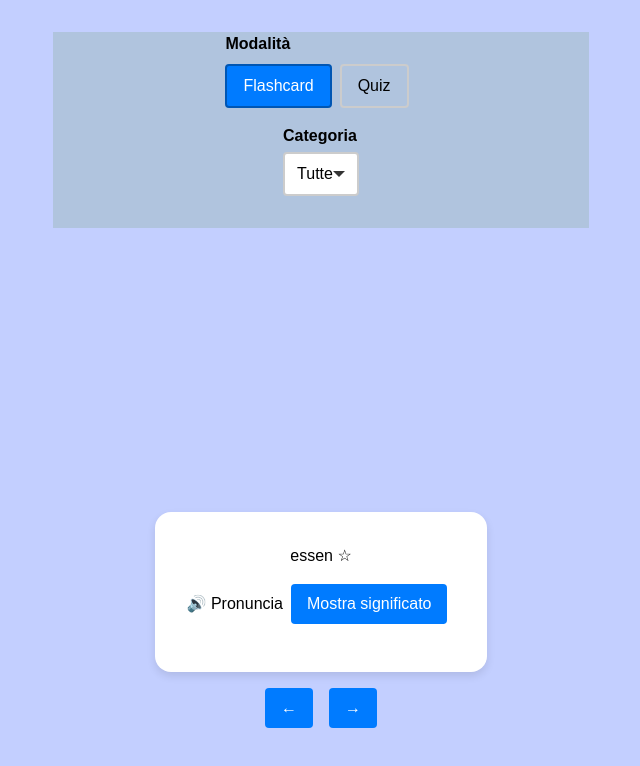
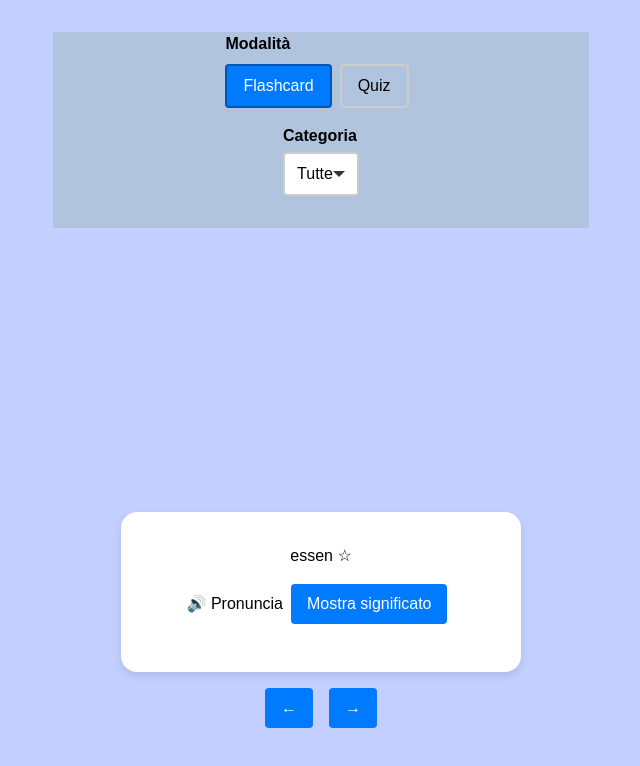
Before and after one commit to JackGarrus/flashy, a React (Create React App) app: page / in a window 1280 px wide. Shown: the top 766 px of the page, without its empty margins (319-959 px from the left). Built offline with nearby package versions, Linux system fonts and the light colour scheme.

Commit message:
create and replace where needed Card component

```diff
--- a/src/components/Flashcard.tsx
+++ b/src/components/Flashcard.tsx
@@ -1,4 +1,5 @@
 import React from "react";
+import Card from "../reusableComponents/Card";
 
 interface Props {
   verb: string;
@@ -26,7 +27,7 @@ const Flashcard: React.FC<Props> = ({
   onToggleFavorite,
 }) => {
   return (
-    <div className="card">
+    <Card>
       <h2>
         {verb}{" "}
         <button onClick={onToggleFavorite}>{isFavorite ? "⭐" : "☆"}</button>
@@ -44,7 +45,7 @@ const Flashcard: React.FC<Props> = ({
           </p>
         </div>
       )}
-    </div>
+    </Card>
   );
 };
 
--- a/src/components/Quiz.tsx
+++ b/src/components/Quiz.tsx
@@ -1,10 +1,14 @@
-import React, { useState } from "react";
+import { useState } from "react";
 import { QuizProps } from "../types";
 import QuestionForm from "./QuestionForm";
 import MistakeList from "./MistakeList";
 import QuizModeSelector from "./QuizModeSelector";
 import { useQuizState } from "../hooks/useQuizState";
 import "./Quiz.css";
+import Card from "../reusableComponents/Card";
+import ProgressBar from "../reusableComponents/ProgressBar";
+import { getPrompt, getQuizDirection } from "../utils/quizMode";
+import { useQuizMode } from "../hooks/useQuizMode";
 
 /**
  * Quiz component that renders a verb translation quiz based on the selected filters.
@@ -43,30 +47,20 @@ const Quiz: React.FC<QuizProps> = ({
   );
 
   const [feedback, setFeedback] = useState<string | null>(null);
-  const [mode, setMode] = useState<"it-to-de" | "de-to-it" | "mixed">(
-    "it-to-de"
-  );
+  const { mode, setMode } = useQuizMode();
 
-  const isReverse = mode === "de-to-it";
-  const isMixed = mode === "mixed";
-  const mixedReverse = isMixed ? index % 2 === 1 : isReverse;
+  if (cards.length === 0 || !currentCard)
+    return <p>Nessuna domanda disponibile.</p>;
+
+  const { mixedReverse } = getQuizDirection(mode, index);
+  const prompt = getPrompt(mode, index, currentCard);
 
   const onSubmit = (e: React.FormEvent) => {
     handleSubmit(e, input, setFeedback, setInput, mixedReverse);
   };
 
-  const percentage =
-    cards.length > 0 ? Math.round((score / cards.length) * 100) : 0;
-
-  if (cards.length === 0 || !currentCard)
-    return <p>Nessuna domanda disponibile.</p>;
-
-  const prompt = mixedReverse
-    ? `Cosa significa "${currentCard.verb}" in italiano?`
-    : `Come si dice "${currentCard.translation}" in tedesco?`;
-
   return (
-    <div className="card">
+    <Card>
       <QuizModeSelector mode={mode} setMode={setMode} />
 
       <QuestionForm
@@ -79,20 +73,10 @@ const Quiz: React.FC<QuizProps> = ({
         feedback={feedback}
         onNext={goToNext}
       />
-
-      <p>
-        Punteggio: {score} / {cards.length} ({percentage}%)
-      </p>
-
-      <div className="score-bar">
-        <div
-          className="score-bar-fill"
-          style={{ width: `${percentage}%` }}
-        ></div>
-      </div>
+      <ProgressBar score={score} total={cards.length} />
 
       <MistakeList mistakes={mistakes} onRepeat={reviewMistakes} />
-    </div>
+    </Card>
   );
 };
 
--- /dev/null
+++ b/src/reusableComponents/Card.css
@@ -0,0 +1,8 @@
+.card {
+  background: white;
+  padding: 2rem;
+  border-radius: 1rem;
+  box-shadow: 0 4px 8px rgba(0, 0, 0, 0.1);
+  min-width: 400px;
+  text-align: center;
+}
--- /dev/null
+++ b/src/reusableComponents/Card.tsx
@@ -0,0 +1,7 @@
+import "./Card.css";
+
+const Card: React.FC<{ children: React.ReactNode }> = ({ children }) => {
+  return <div className="card">{children}</div>;
+};
+
+export default Card;
```
